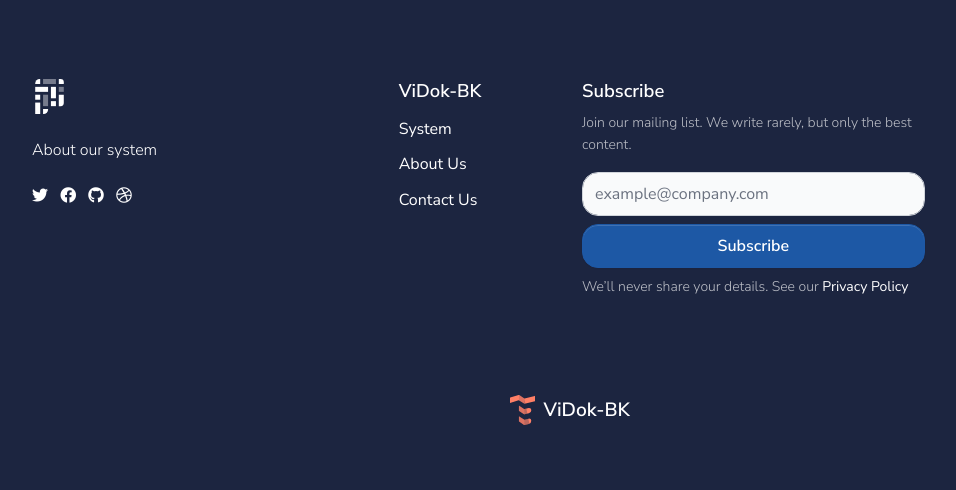
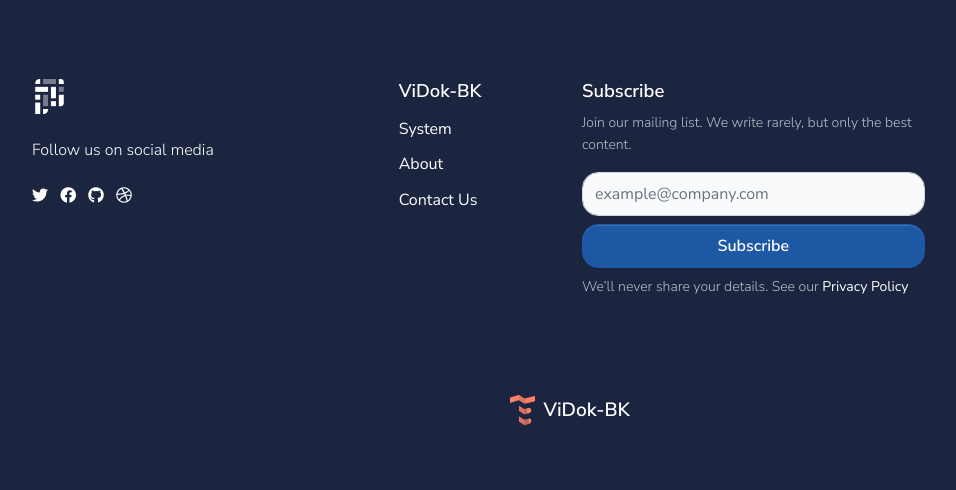
Before and after one commit to luong11026/ViDok_HK221, a Flask app: page / in a window 1280 px wide. Shown: the part 2993-3483 px from the top of the page, without its empty margins (70-1026 px from the left). Run offline with Flask 2, Linux system fonts and the light colour scheme; the visitor is signed in with stand-in values (Sample User, id 1); some libraries are stand-ins or nearby versions.

Commit message:
Update footer

```diff
--- a/app/templates/includes/footer.html
+++ b/app/templates/includes/footer.html
@@ -4,7 +4,7 @@
                 <div class="col-md-4">
                     <img class="navbar-brand-dark mb-4" height="35" src="static/assets/img/brand/light.svg"
                         alt="Logo light">
-                    <p>About our system</p>
+                    <p>Follow us on social media</p>
                     <ul class="social-buttons mb-5 mb-lg-0">
                         <li>
                             <a href="https://twitter.com/themesberg" aria-label="twitter social link"
@@ -33,9 +33,9 @@
                 <div class="col-6 col-md-2 mb-5 mb-lg-0">
                     <span class="h5">ViDok-BK</span>
                     <ul class="footer-links mt-2">
-                        <li><a target="_blank" href="https://themesberg.com/products">System</a></li>
-                        <li><a target="_blank" href="https://themesberg.com/about">About Us</a></li>
-                        <li><a target="_blank" href="https://themesberg.com/contact">Contact Us</a></li>
+                        <li><a target="_blank" href="system.html">System</a></li>
+                        <li><a target="_blank" href="about.html">About</a></li>
+                        <li><a target="_blank" href="contact.html">Contact Us</a></li>
                     </ul>
                 </div>
                 <!--
```
